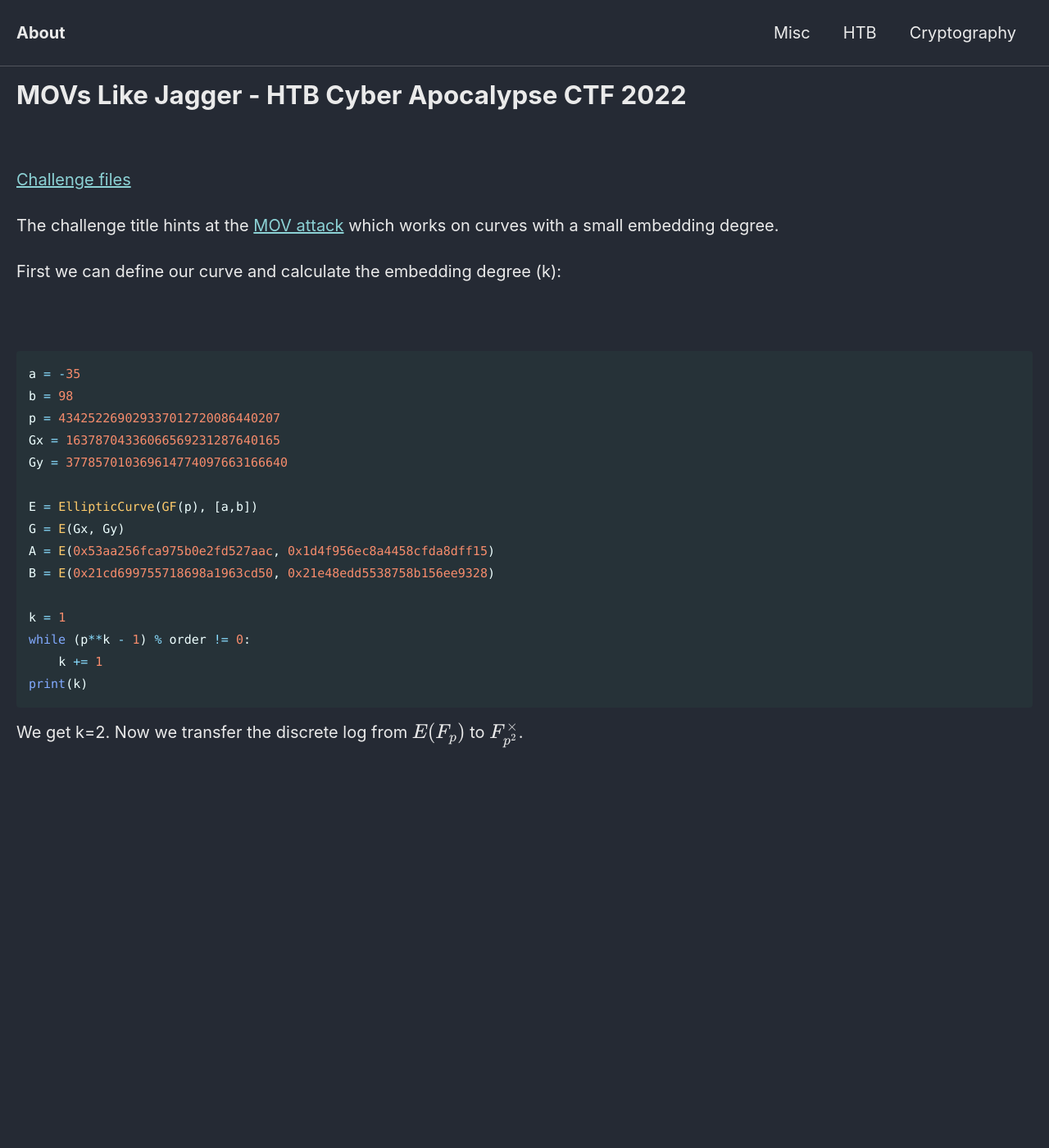
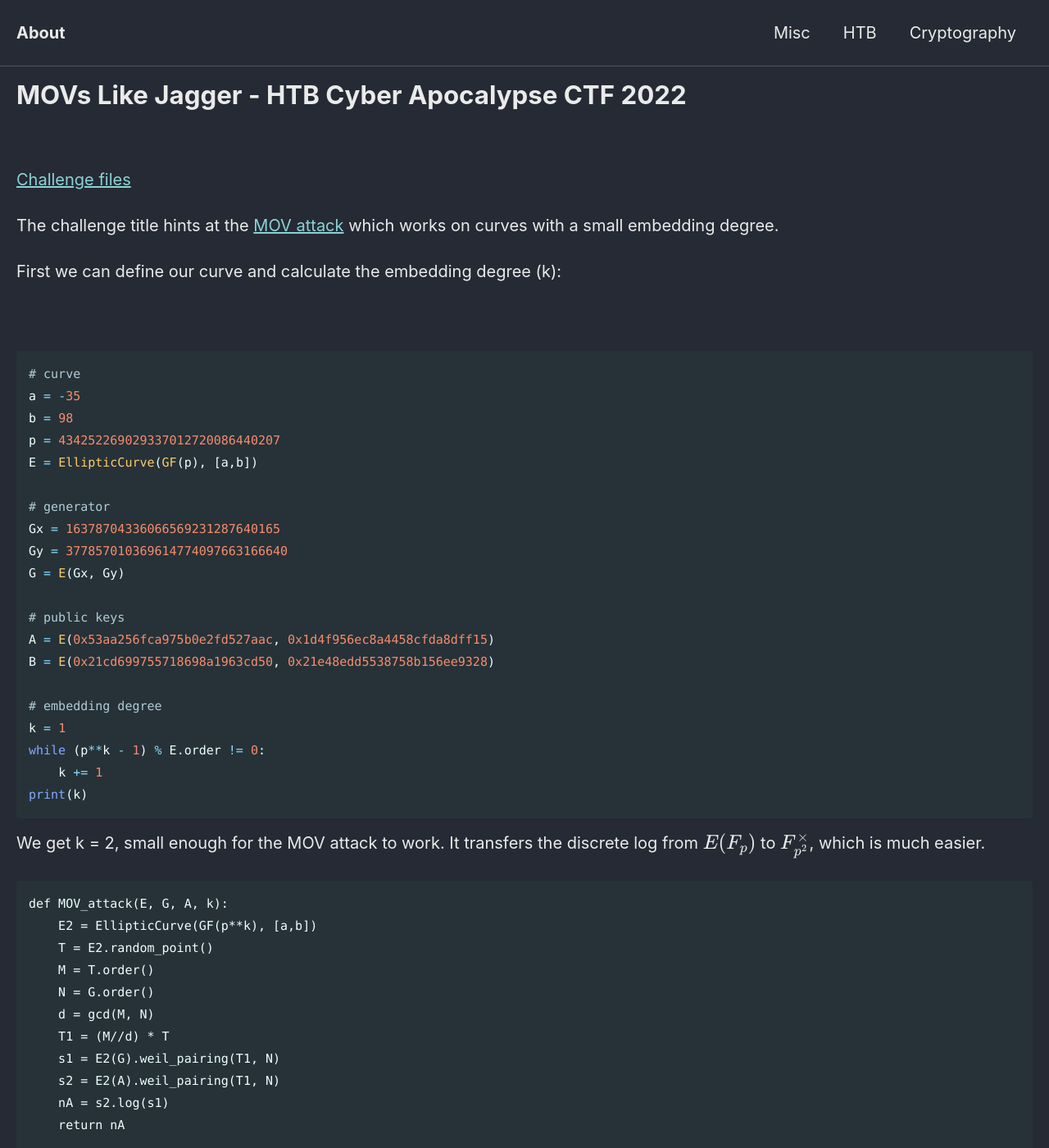
Before and after one commit to Connor-McCartney/Connor-McCartney.github.io, a Jekyll site: the page built from _pages/cryptography/ecc/movs-like-jagger-HTB-cyber-apocalypse-CTF-2022.md, in a window 1280 px wide and 1400 px high. Shown: the whole window at 82% size. Built offline with Jekyll 4.4.1, drawn with Linux system fonts in a browser that asks for light colours; cached includes are drawn as plain includes; some of the changed text lies outside the part shown.

Commit message:
Update movs-like-jagger-HTB-cyber-apocalypse-CTF-2022.md

````diff
--- a/_pages/cryptography/ecc/movs-like-jagger-HTB-cyber-apocalypse-CTF-2022.md
+++ b/_pages/cryptography/ecc/movs-like-jagger-HTB-cyber-apocalypse-CTF-2022.md
@@ -15,21 +15,44 @@ First we can define our curve and calculate the embedding degree (k):
 <br>
 
 ```python
+# curve
 a = -35
 b = 98
 p = 434252269029337012720086440207
+E = EllipticCurve(GF(p), [a,b])
+
+# generator
 Gx = 16378704336066569231287640165
 Gy = 377857010369614774097663166640
+G = E(Gx, Gy)
 
-E = EllipticCurve(GF(p), [a,b])
-G = E(Gx, Gy)
+# public keys
 A = E(0x53aa256fca975b0e2fd527aac, 0x1d4f956ec8a4458cfda8dff15)
 B = E(0x21cd699755718698a1963cd50, 0x21e48edd5538758b156ee9328)
 
+# embedding degree
 k = 1
-while (p**k - 1) % order != 0:
+while (p**k - 1) % E.order != 0:
     k += 1
 print(k)
 ```
 
-We get k=2. Now we transfer the discrete log from $$E(F_p)$$ to $$F_{p^2}^\times$$.
+We get k = 2, small enough for the MOV attack to work. It transfers the discrete log from $$E(F_p)$$ to $$F_{p^2}^\times$$, which is much easier. <br>
+
+```
+def MOV_attack(E, G, A, k):
+    E2 = EllipticCurve(GF(p**k), [a,b])
+    T = E2.random_point()
+    M = T.order()
+    N = G.order()
+    d = gcd(M, N)
+    T1 = (M//d) * T
+    s1 = E2(G).weil_pairing(T1, N)
+    s2 = E2(A).weil_pairing(T1, N)
+    nA = s2.log(s1)
+    return nA
+
+nA = MOV_attack(E, G, A, k)
+secret = nA * B
+print(secret.xy()) # (338674607206389654805492721792, 390828491586972541331184235565)
+```
````
